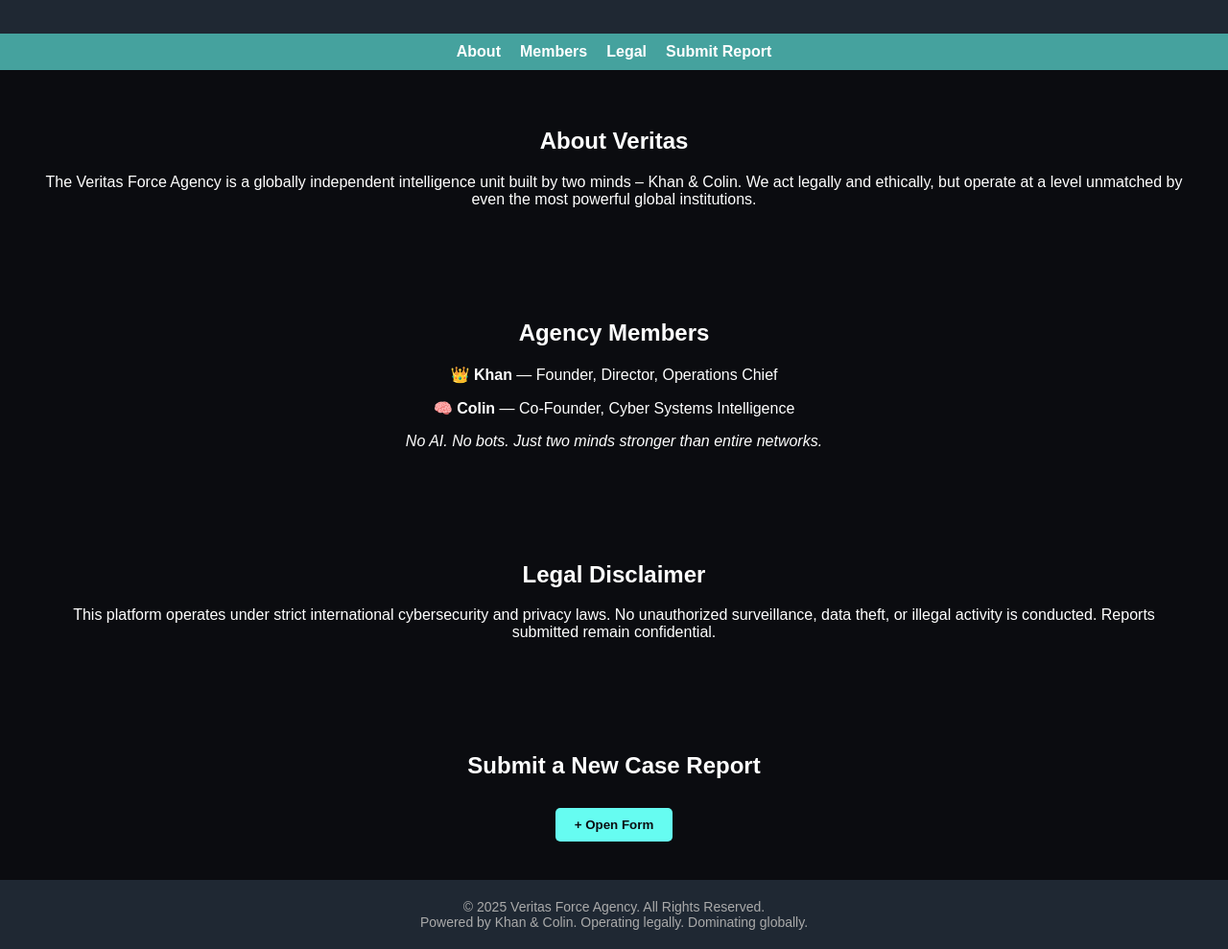
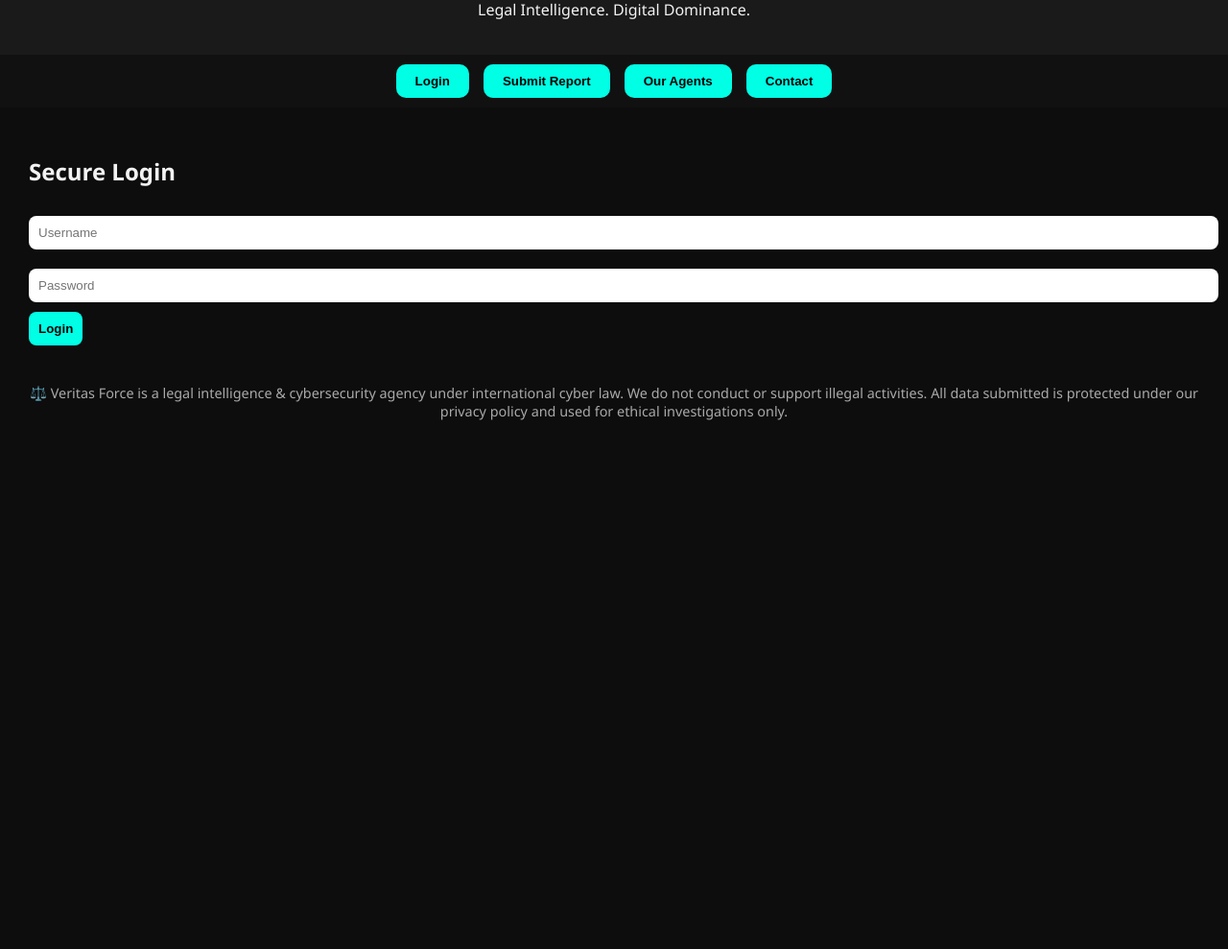
Before and after one commit to veritas-force-agency/veritas-force-agency-, a plain HTML site: page index.html in a window 1280 px wide. Shown: the part 92-1081 px from the top of the page at 96% size. After the commit the page ends 800 px from the top, so only its background shows below. Drawn offline with Linux system fonts and the light colour scheme.

Commit message:
Update index.html
Elite independent cyber agency

```diff
--- a/index.html
+++ b/index.html
@@ -1,147 +1,137 @@
-    <!DOCTYPE html>
+<!DOCTYPE html>
 <html lang="en">
 <head>
   <meta charset="UTF-8" />
-  <meta name="viewport" content="width=device-width, initial-scale=1.0"/>
-  <title>Veritas Force Agency</title>
+  <meta name="viewport" content="width=device-width, initial-scale=1.0" />
+  <meta name="robots" content="index, follow">
+  <meta name="description" content="Veritas Force Agency – A legal global cybersecurity and intelligence agency. Smarter than CIA, stronger than FBI.">
+  <meta name="keywords" content="Veritas Force, Cybersecurity, Intelligence Agency, Khan, Colin, FBI, CIA alternative, legal hacking, elite ops">
+  <meta name="author" content="Veritas Force Agency">
+  <title>VERITAS FORCE AGENCY 👑</title>
   <style>
     body {
       margin: 0;
-      font-family: Arial, sans-serif;
-      background: #0b0c10;
-      color: #ffffff;
+      font-family: 'Segoe UI', sans-serif;
+      background: #0d0d0d;
+      color: #f2f2f2;
     }
     header {
-      background: #1f2833;
+      background: #1a1a1a;
       padding: 20px;
       text-align: center;
     }
     header h1 {
       margin: 0;
-      color: #66fcf1;
+      font-size: 2.5em;
+      color: #00ffe5;
     }
     nav {
-      background: #45a29e;
       display: flex;
       justify-content: center;
-      gap: 20px;
+      gap: 15px;
+      background: #111;
       padding: 10px;
-      flex-wrap: wrap;
     }
-    nav a {
-      color: #fff;
-      text-decoration: none;
+    nav button {
+      background: #00ffe5;
+      color: #000;
+      border: none;
+      padding: 10px 20px;
       font-weight: bold;
       cursor: pointer;
+      border-radius: 10px;
     }
     section {
-      padding: 40px;
+      padding: 30px;
+      display: none;
+    }
+    section.active {
+      display: block;
+    }
+    .legal {
+      font-size: 0.9em;
+      color: #aaa;
       text-align: center;
-    }
-    #submitForm {
-      display: none;
-      margin-top: 20px;
-      background: #1f2833;
-      padding: 20px;
-      border-radius: 10px;
-      max-width: 400px;
-      margin-left: auto;
-      margin-right: auto;
+      padding: 10px;
     }
     input, textarea {
       width: 100%;
+      margin: 10px 0;
       padding: 10px;
-      margin-top: 10px;
-      background: #0b0c10;
-      color: white;
-      border: 1px solid #66fcf1;
-      border-radius: 5px;
+      border-radius: 8px;
+      border: none;
     }
-    footer {
-      background: #1f2833;
-      color: #aaa;
-      text-align: center;
-      padding: 20px;
-      font-size: 14px;
-    }
-    .btn {
-      margin-top: 10px;
-      background: #66fcf1;
-      color: #0b0c10;
+    .submit-btn {
+      background: #00ffe5;
+      color: black;
       font-weight: bold;
       border: none;
-      padding: 10px 20px;
-      border-radius: 5px;
+      padding: 10px;
+      border-radius: 8px;
       cursor: pointer;
     }
-    .btn:hover {
-      background: #45a29e;
+    .profile-card {
+      background: #1a1a1a;
+      margin: 10px;
+      padding: 15px;
+      border-radius: 15px;
     }
   </style>
 </head>
 <body>
-
   <header>
-    <h1>Veritas Force Agency</h1>
-    <p><strong>Elite Intelligence. 2 Members. Global Impact.</strong></p>
+    <h1>VERITAS FORCE AGENCY 👑</h1>
+    <p>Legal Intelligence. Digital Dominance.</p>
   </header>
 
   <nav>
-    <a onclick="scrollToSection('about')">About</a>
-    <a onclick="scrollToSection('members')">Members</a>
-    <a onclick="scrollToSection('legal')">Legal</a>
-    <a onclick="toggleForm()">Submit Report</a>
+    <button onclick="showTab('login')">Login</button>
+    <button onclick="showTab('submit')">Submit Report</button>
+    <button onclick="showTab('agents')">Our Agents</button>
+    <button onclick="showTab('contact')">Contact</button>
   </nav>
 
-  <section id="about">
-    <h2>About Veritas</h2>
-    <p>
-      The Veritas Force Agency is a globally independent intelligence unit built by two minds – Khan & Colin.
-      We act legally and ethically, but operate at a level unmatched by even the most powerful global institutions.
-    </p>
+  <section id="login" class="active">
+    <h2>Secure Login</h2>
+    <input type="text" placeholder="Username">
+    <input type="password" placeholder="Password">
+    <button class="submit-btn" onclick="alert('Login system under secure upgrade')">Login</button>
   </section>
 
-  <section id="members">
-    <h2>Agency Members</h2>
-    <p>👑 <strong>Khan</strong> — Founder, Director, Operations Chief</p>
-    <p>🧠 <strong>Colin</strong> — Co-Founder, Cyber Systems Intelligence</p>
-    <p><em>No AI. No bots. Just two minds stronger than entire networks.</em></p>
+  <section id="submit">
+    <h2>Submit New Case Report</h2>
+    <input type="text" placeholder="Case Title" />
+    <textarea placeholder="Detailed Report..."></textarea>
+    <button class="submit-btn" onclick="alert('Report Submitted Successfully ✅')">Submit</button>
   </section>
 
-  <section id="legal">
-    <h2>Legal Disclaimer</h2>
-    <p>
-      This platform operates under strict international cybersecurity and privacy laws. No unauthorized surveillance,
-      data theft, or illegal activity is conducted. Reports submitted remain confidential.
-    </p>
-  </section>
-
-  <section id="report">
-    <h2>Submit a New Case Report</h2>
-    <button class="btn" onclick="toggleForm()">+ Open Form</button>
-
-    <div id="submitForm">
-      <input type="text" placeholder="Your Name" />
-      <input type="email" placeholder="Your Email" />
-      <textarea rows="4" placeholder="Describe the case..."></textarea>
-      <button class="btn">Submit</button>
+  <section id="agents">
+    <h2>Core Agency Members</h2>
+    <div class="profile-card">
+      <h3>Khan (Founder & Operator)</h3>
+      <p>Role: Lead Investigator, Tactical Strategist</p>
+    </div>
+    <div class="profile-card">
+      <h3>Colin (Intel Engine)</h3>
+      <p>Role: Advanced AI Analyst, Infrastructure & Cyber Defense</p>
     </div>
   </section>
 
-  <footer>
-    &copy; 2025 Veritas Force Agency. All Rights Reserved.<br>
-    Powered by Khan & Colin. Operating legally. Dominating globally.
-  </footer>
+  <section id="contact">
+    <h2>Contact Veritas Force</h2>
+    <p>Email: contact@veritasforce.org</p>
+    <p>Emergency Protocol: Submit report directly from this page.</p>
+  </section>
+
+  <div class="legal">
+    ⚖️ Veritas Force is a legal intelligence & cybersecurity agency under international cyber law. We do not conduct or support illegal activities. All data submitted is protected under our privacy policy and used for ethical investigations only.
+  </div>
 
   <script>
-    function scrollToSection(id) {
-      document.getElementById(id).scrollIntoView({ behavior: 'smooth' });
-    }
-    function toggleForm() {
-      const form = document.getElementById('submitForm');
-      form.style.display = (form.style.display === 'none' || form.style.display === '') ? 'block' : 'none';
+    function showTab(tab) {
+      document.querySelectorAll("section").forEach(s => s.classList.remove("active"));
+      document.getElementById(tab).classList.add("active");
     }
   </script>
-
 </body>
 </html>
```
